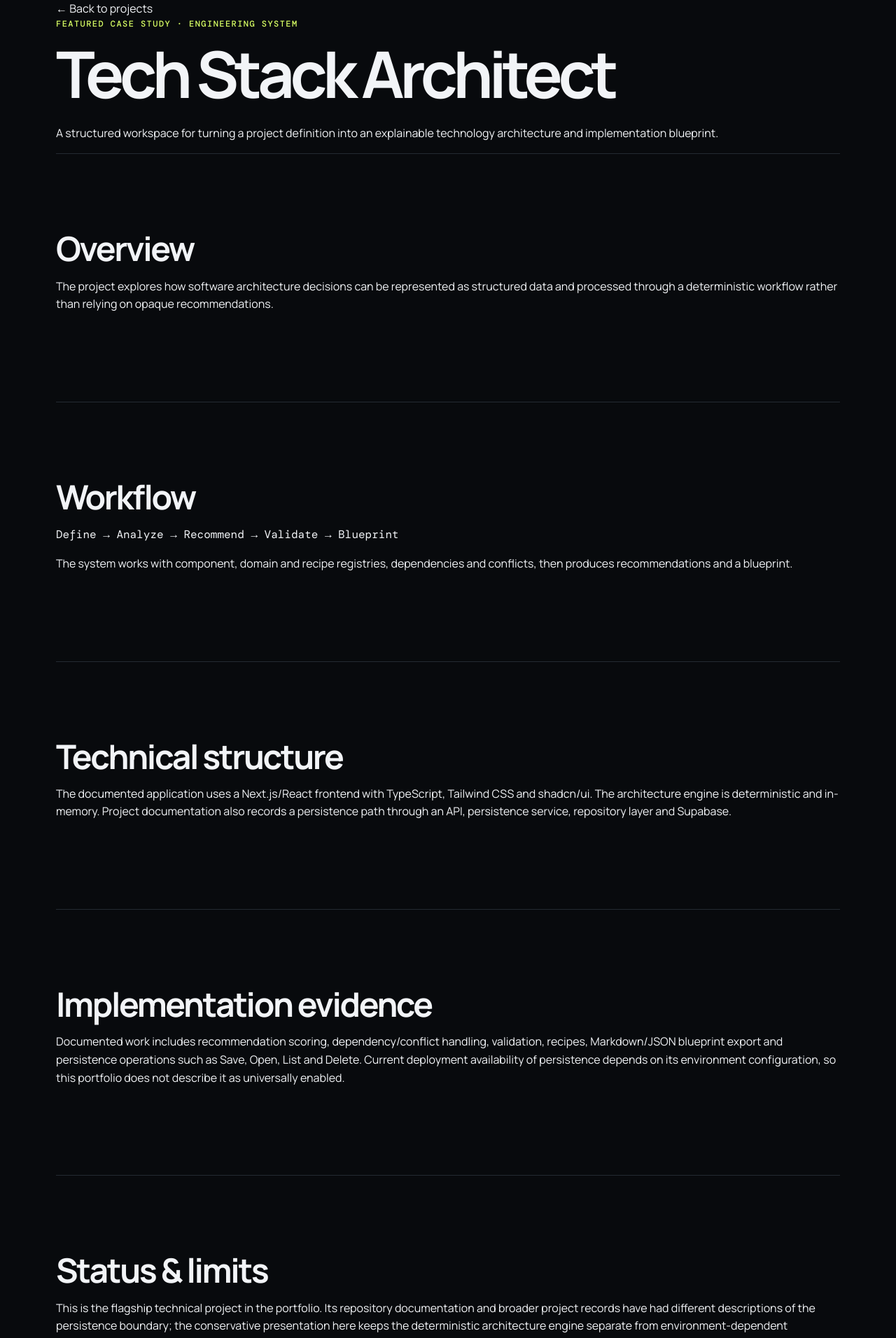
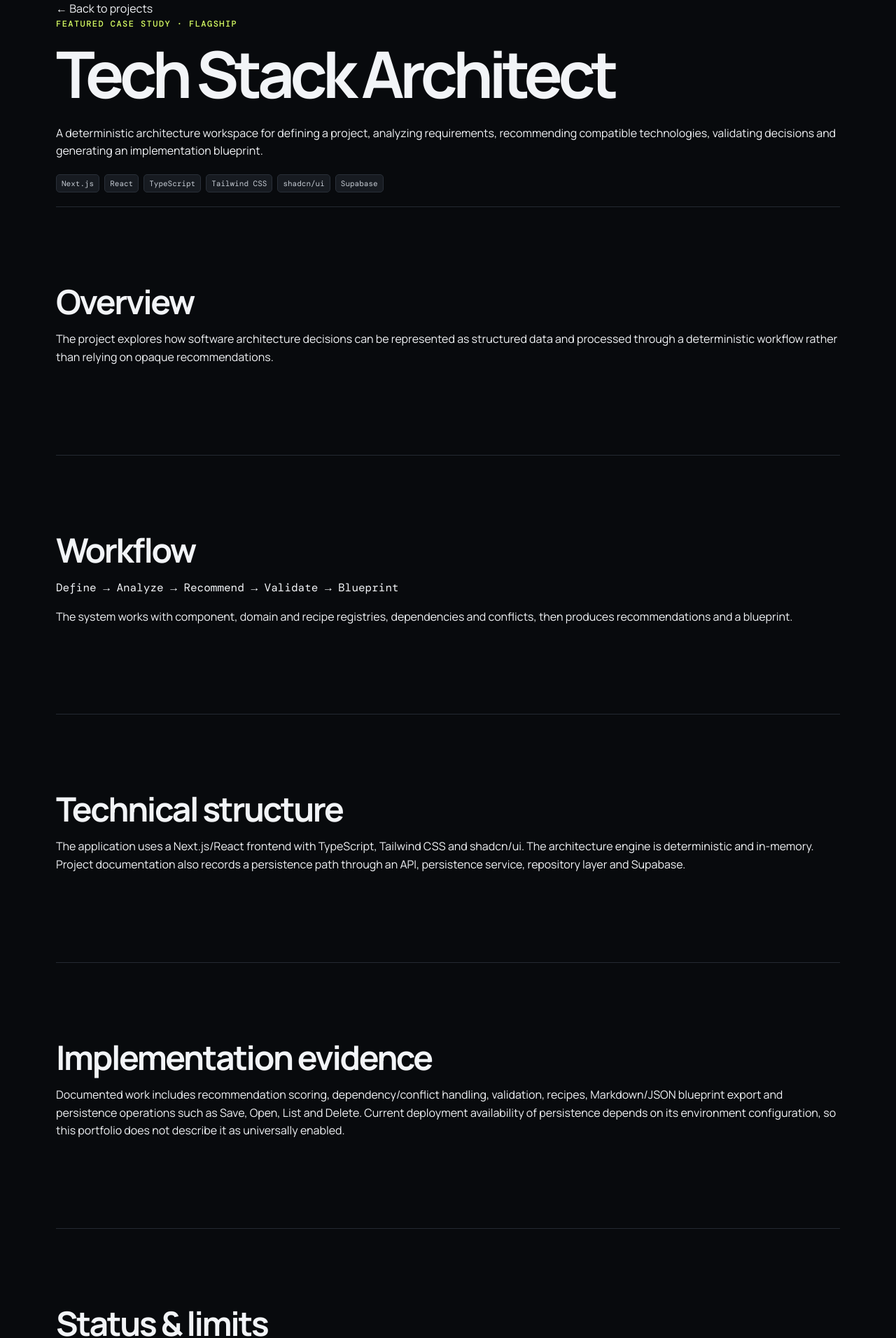
Before and after one commit to davidifeanyicelestine586-arch/David-Ifeanyi, a Next.js app: page /projects/tech-stack-architect in a window 1280 px wide. Shown: the top 1912 px of the page at 70% size. Built offline with nearby package versions, Linux system fonts and the light colour scheme.

Commit message:
refactor: align flagship case study with portfolio data

```diff
--- a/app/projects/tech-stack-architect/page.tsx
+++ b/app/projects/tech-stack-architect/page.tsx
@@ -1,19 +1,26 @@
+import { projects } from "../../../data/portfolio";
+
+const project = projects.find((item) => item.name === "Tech Stack Architect");
+
 export default function TechStackArchitectCaseStudy() {
+  if (!project) return null;
+
   return (
     <main className="case-study">
       <div className="container">
         <a className="back" href="/#projects">← Back to projects</a>
-        <div className="eyebrow">Featured case study · Engineering system</div>
-        <h1>Tech Stack Architect</h1>
-        <p className="case-lede">A structured workspace for turning a project definition into an explainable technology architecture and implementation blueprint.</p>
+        <div className="eyebrow">Featured case study · {project.status}</div>
+        <h1>{project.name}</h1>
+        <p className="case-lede">{project.description}</p>
+        <div className="tags">{project.stack.map((tag) => <span className="tag" key={tag}>{tag}</span>)}</div>
 
         <div className="case-grid">
           <section><h2>Overview</h2><p>The project explores how software architecture decisions can be represented as structured data and processed through a deterministic workflow rather than relying on opaque recommendations.</p></section>
           <section><h2>Workflow</h2><p className="mono">Define → Analyze → Recommend → Validate → Blueprint</p><p>The system works with component, domain and recipe registries, dependencies and conflicts, then produces recommendations and a blueprint.</p></section>
-          <section><h2>Technical structure</h2><p>The documented application uses a Next.js/React frontend with TypeScript, Tailwind CSS and shadcn/ui. The architecture engine is deterministic and in-memory. Project documentation also records a persistence path through an API, persistence service, repository layer and Supabase.</p></section>
+          <section><h2>Technical structure</h2><p>The application uses a Next.js/React frontend with TypeScript, Tailwind CSS and shadcn/ui. The architecture engine is deterministic and in-memory. Project documentation also records a persistence path through an API, persistence service, repository layer and Supabase.</p></section>
           <section><h2>Implementation evidence</h2><p>Documented work includes recommendation scoring, dependency/conflict handling, validation, recipes, Markdown/JSON blueprint export and persistence operations such as Save, Open, List and Delete. Current deployment availability of persistence depends on its environment configuration, so this portfolio does not describe it as universally enabled.</p></section>
-          <section><h2>Status & limits</h2><p>This is the flagship technical project in the portfolio. Its repository documentation and broader project records have had different descriptions of the persistence boundary; the conservative presentation here keeps the deterministic architecture engine separate from environment-dependent persistence.</p></section>
-          <section><h2>Inspect the work</h2><div className="actions"><a className="button primary" href="https://github.com/davidifeanyicelestine586-arch/tech-stack-architect" target="_blank" rel="noreferrer">GitHub repository ↗</a><a className="button" href="https://architect.ediccrew.com" target="_blank" rel="noreferrer">Live project ↗</a></div></section>
+          <section><h2>Status & limits</h2><p>This is the flagship technical project in the portfolio. The deterministic architecture engine is presented separately from environment-dependent persistence so the case study does not imply that every deployment has the same capabilities.</p></section>
+          <section><h2>Inspect the work</h2><div className="actions"><a className="button primary" href={project.repository} target="_blank" rel="noreferrer">GitHub repository ↗</a>{project.live && <a className="button" href={project.live} target="_blank" rel="noreferrer">Live project ↗</a>}</div></section>
         </div>
       </div>
     </main>
```
